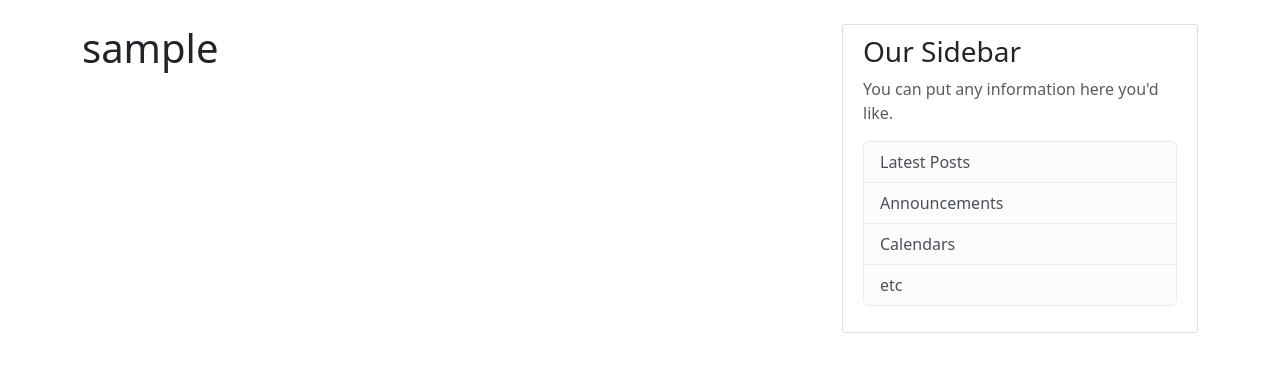
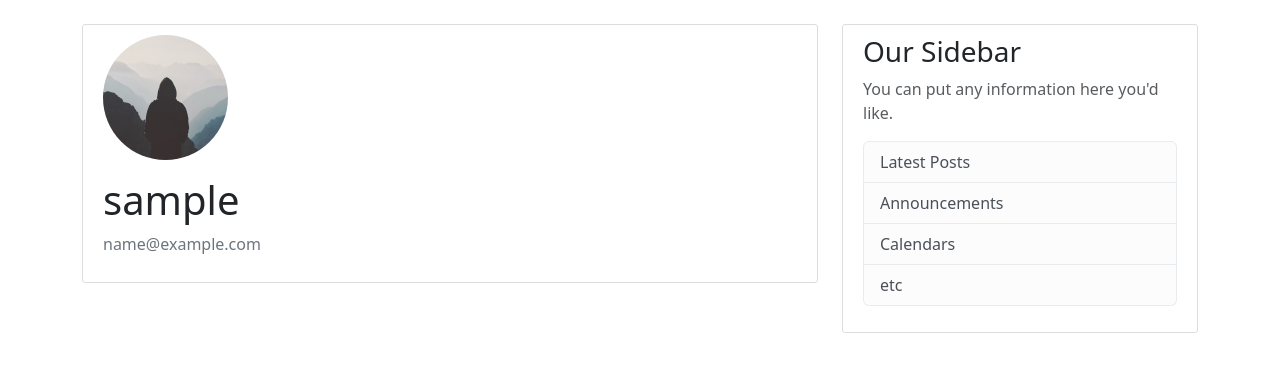
Before and after one commit to vlajksanyee/flask_web_app, a Flask app: page /account in a window 1280 px wide. Shown: the part 56-428 px from the top of the page. Run offline with Flask 3, Linux system fonts and the light colour scheme; the visitor is signed in with stand-in values (Sample User, id 1).

Commit message:
feat(account): add default profile picture

```diff
--- a/flaskblog/models.py
+++ b/flaskblog/models.py
@@ -11,12 +11,12 @@ class User(db.Model, UserMixin):
     id = db.Column(db.Integer, primary_key=True)
     username = db.Column(db.String(15), unique=True, nullable=False)
     email = db.Column(db.String(120), unique=True, nullable=False)
-    image = db.Column(db.String(20), nullable=False, default='default.jpg')
+    image_file = db.Column(db.String(20), nullable=False, default='default.jpg')
     password = db.Column(db.String(60), nullable=False)
     posts = db.relationship('Post', backref='author', lazy=True)
 
     def __repr__(self):
-        return f"User('{self.username}', '{self.email}', '{self.image}')"
+        return f"User('{self.username}', '{self.email}', '{self.image_file}')"
 
 
 class Post(db.Model):
--- a/flaskblog/routes.py
+++ b/flaskblog/routes.py
@@ -65,4 +65,5 @@ def logout():
 @app.route("/account")
 @login_required
 def account():
-    return render_template('account.html', title='Account')
+    image_file = url_for('static', filename='profile_pics/' + current_user.image_file)
+    return render_template('account.html', title='Account', image_file=image_file)
--- a/flaskblog/templates/account.html
+++ b/flaskblog/templates/account.html
@@ -1,4 +1,13 @@
 {% extends "layout.html" %}
 {% block content %}
-    <h1>{{ current_user.username }}</h1>
+    <div class="content-section">
+        <div class="media">
+            <img class="rounded-circle account-img" src="{{ image_file }}">
+            <div class="media-body">
+                <h2 class="account-heading">{{ current_user.username }}</h2>
+                <p class="text-secondary">{{ current_user.email }}</p>
+            </div>
+        </div>
+        <!-- FORM HERE -->
+    </div>
 {% endblock content %}
```
Also changed, not shown: flaskblog/static/profile_pics/default.jpg (added).
